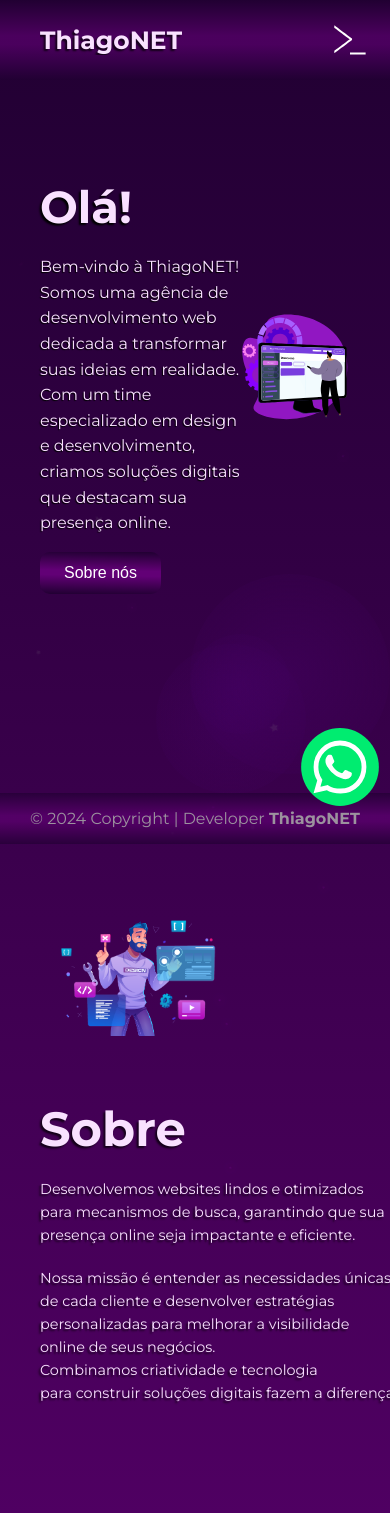
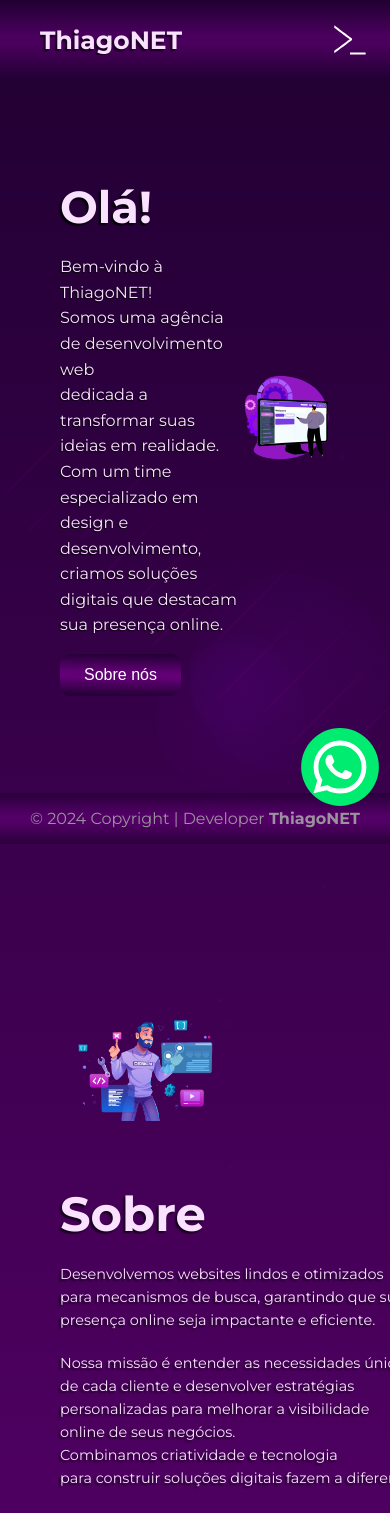
Before and after one commit to TNthiagonet/ThiagoNET, a React (Vite) app: page / in a window 390 px wide. Shown: the top 1513 px of the page. Built offline with nearby package versions, Linux system fonts and the light colour scheme.

Commit message:
Estilos resolvidos

```diff
--- a/src/components/CircleAnimation/CircleAnimation.css
+++ b/src/components/CircleAnimation/CircleAnimation.css
@@ -2,13 +2,12 @@
   position: fixed;
   top: 0;
   left: 0;
-  width: 100%;
-  height: 100%;
   overflow: hidden;
   z-index: 0; /* Colocando CircleBG abaixo do main */
 }
 
 .circle {
+  position: absolute; /* Mudando para absolute para posicionar corretamente */
   border-radius: 50%;
   opacity: 1;
   animation: moveCircle 10s infinite alternate;
@@ -21,14 +20,14 @@
   }
   25% {
     top: 0;
-    left: calc(100% - 200px);
+    left: calc(100vw - 200px); /* Usando vw em vez de % para garantir que seja relativo à largura da viewport */
   }
   50% {
-    top: calc(100% - 200px);
-    left: calc(100% - 200px);
+    top: calc(100vh - 200px);
+    left: calc(100vw - 200px);
   }
   75% {
-    top: calc(100% - 200px);
+    top: calc(100vh - 200px);
     left: 0;
   }
   100% {
--- a/src/components/Cometas/Cometas.css
+++ b/src/components/Cometas/Cometas.css
@@ -1,9 +1,6 @@
 /* Reset básico para garantir que estilos globais não afetem as estrelas */
 .cometas * {
   position: fixed;
-  margin: 0;
-  padding: 0;
-  box-sizing: border-box;
 }
 
 /* Aplicando variações para cada estrela */
@@ -66,7 +63,7 @@
   top: 0;
   left: 0;
   width: 100%;
-  height: 120%;
+  height: 100vh; /* Ajustado para ocupar 100% da altura da viewport */
   transform: rotate(-45deg);
   overflow: hidden; /* Garante que as estrelas não saiam do contêiner */
   pointer-events: none; /* As estrelas não interferem com cliques do usuário */
@@ -82,14 +79,14 @@
   --tail-fade-duration: var(--fall-duration);
 
   position: absolute;
-  top: var(--top-offset);
+  top: var(--top-offset); /* Mantenha o ajuste relativo */
   left: 0;
   width: var(--star-tail-length);
   height: var(--star-tail-height);
   background: linear-gradient(45deg, var(--star-color), transparent);
   border-radius: 50%;
   filter: drop-shadow(0 0 6px var(--star-color));
-  transform: translate3d(104em, 0, 0);
+  transform: translateX(100%); /* Ajustado para início fora da tela */
   opacity: 0;
   animation: fall var(--fall-duration) var(--fall-delay) linear infinite,
              tail-fade var(--tail-fade-duration) var(--fall-delay) ease-out infinite;
@@ -97,14 +94,14 @@
 
 @keyframes fall {
   0% {
-    transform: translate3d(104em, 0, 0);
+    transform: translateX(100%);
     opacity: 0; /* Inicie com opacidade 0 */
   }
   1% {
     opacity: 1; /* Opacidade começa a aumentar logo no início */
   }
   to {
-    transform: translate3d(-30em, 0, 0);
+    transform: translateX(-100%); /* Ajustado para a esquerda */
   }
 }
 
@@ -122,9 +119,3 @@
     opacity: 0;
   }
 }
-
-@keyframes blink {
-  50% {
-    opacity: 0.6;
-  }
-}
--- a/src/components/EstrelaAnimation/EstrelaAnimation.scss
+++ b/src/components/EstrelaAnimation/EstrelaAnimation.scss
@@ -6,21 +6,24 @@
   width: 100vw; /* Ajustado para ocupar 100% da largura da tela */
   height: 100vh; /* Ajustado para ocupar 100% da altura da tela */
   overflow: hidden;
+}
 
-  ul {
+.circles ul {
   padding: 0;
   margin: 0;
 }
 
-  li {
+.circles li {
   position: absolute;
-    display: block;
   list-style: none;
   width: 5vw; /* Width relativo à largura da tela */
   height: 5vh; /* Height relativo à altura da tela */
   animation: animate 27s linear infinite;
   bottom: -15vh; /* Ajustado para ser relativo à altura da tela */
+  opacity: 0.4; /* Opacidade inicial */
+  border-radius: 50%; /* Bordas redondas */
 
+  /* Estilos para a imagem ou lottie */
   .lottie-container,
   img {
     width: 100%;
@@ -48,109 +51,114 @@
 }
 
 /* Estilo de cada bolinha */
-  li:nth-child(1) {
+.circles li:nth-child(1) {
   left: 27%;
   width: 10%;
   height: 10%;
   animation-delay: 0s;
   animation-duration: 14s;
 }
-  li:nth-child(2) {
+.circles li:nth-child(2) {
   left: 10%;
   width: 4.8%;
   height: 4.8%;
   animation-delay: 1s;
   animation-duration: 15s;
 }
-  li:nth-child(3) {
+.circles li:nth-child(3) {
   left: 65%;
   width: 9%;
   height: 9%;
   animation-delay: 2s;
   animation-duration: 16s;
 }
-  li:nth-child(4) {
+.circles li:nth-child(4) {
   left: 42%;
   width: 3%;
   height: 3%;
   animation-delay: 3s;
   animation-duration: 24s;
 }
-  li:nth-child(5) {
+.circles li:nth-child(5) {
   left: 58%;
   width: 5.5%;
   height: 5.5%;
   animation-delay: 4s;
   animation-duration: 18s;
 }
-  li:nth-child(6) {
+.circles li:nth-child(6) {
   left: 73%;
   width: 6%;
   height: 6%;
   animation-delay: 5s;
   animation-duration: 26s;
 }
-  li:nth-child(7) {
+.circles li:nth-child(7) {
   left: 31%;
   width: 10%;
   height: 10%;
   animation-delay: 6s;
   animation-duration: 20s;
 }
-  li:nth-child(8) {
+.circles li:nth-child(8) {
   left: 50%;
   width: 6.1%;
   height: 6.1%;
   animation-delay: 7s;
   animation-duration: 28s;
 }
-  li:nth-child(9) {
+.circles li:nth-child(9) {
   left: 18%;
   width: 3.5%;
   height: 3.5%;
   animation-delay: 8s;
   animation-duration: 24s;
 }
-  li:nth-child(10) {
+.circles li:nth-child(10) {
   left: 78%;
   width: 13%;
   height: 13%;
   animation-delay: 9s;
   animation-duration: 22s;
 }
-  li:nth-child(11) {
+.circles li:nth-child(11) {
   left: 1%;
   width: 12%;
   height: 12%;
   animation-delay: 10s;
   animation-duration: 10s;
 }
-  li:nth-child(12) {
+.circles li:nth-child(12) {
   left: 90%;
   width: 11%;
   height: 11%;
   animation-delay: 11s;
   animation-duration: 12s;
 }
-  li:nth-child(13) {
+.circles li:nth-child(13) {
   left: 23%;
   width: 10%;
   height: 10%;
   animation-delay: 12s;
   animation-duration: 19s;
 }
-  li:nth-child(14) {
+.circles li:nth-child(14) {
   left: 50%;
   width: 8%;
   height: 8%;
   animation-delay: 13s;
   animation-duration: 18s;
 }
-  li:nth-child(15) {
+.circles li:nth-child(15) {
   left: 85%;
   width: 6%;
   height: 6%;
   animation-delay: 14s;
   animation-duration: 15s;
 }
+
+@media (max-width: 768px) {
+  .circles li {
+    display: none; /* Oculta as bolinhas em telas menores */
   }
+}
--- a/src/components/MainContent/MainContent.css
+++ b/src/components/MainContent/MainContent.css
@@ -47,8 +47,8 @@
 
 @media (max-width: 768px) {
   main {
-    margin-left: 0;
-    margin-right: 0;
+    margin-left: 20px;
+    margin-right: 20px;
   }
 }
 
@@ -58,12 +58,11 @@
   left: 0;
   width: 100%;
   height: 100%;
-  overflow: hidden;
   z-index: 0; /* Colocando CircleBG abaixo do main */
 }
 
 .circle {
-  position: fixed;
+  position: absolute; /* Mudando para absolute para posicionar corretamente */
   border-radius: 50%;
   opacity: 0.7;
   animation: moveCircle 10s infinite alternate;
```
Lines whose indentation alone changed are shown as unchanged.
